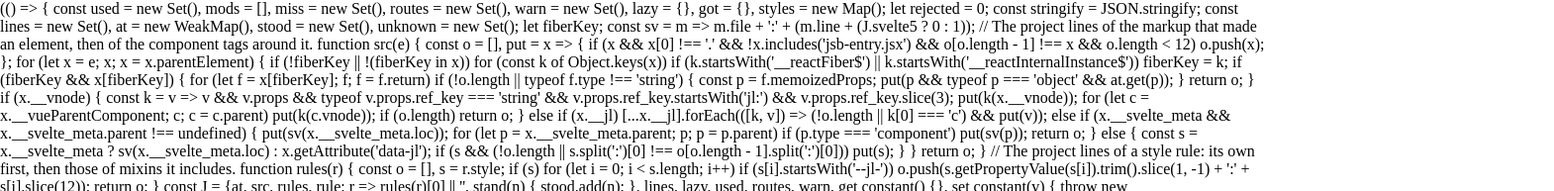
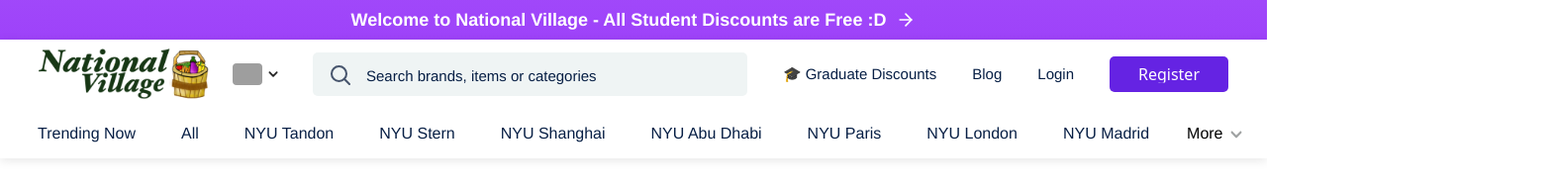
Before and after one commit to Michael-Susu12138/national-village, a React (Vite) app in the folder frontend/: page / in a window 1280 px wide. Shown: the top 193 px of the page at 99% size, 1570 px wide, since content can reach past the window. Built offline with nearby package versions, Linux system fonts and the light colour scheme; grey boxes are pictures that could not be loaded.

Commit message:
front-end v3.4 Christ

```diff
--- a/frontend/src/components/Footer/Footer.css
+++ b/frontend/src/components/Footer/Footer.css
@@ -1,8 +1,3 @@
-* {
-  display: block;
-  box-sizing: border-box;
-}
-
 a {
   text-decoration: none;
   color: #071f45;
--- a/frontend/src/pages/Home/Home.jsx
+++ b/frontend/src/pages/Home/Home.jsx
@@ -9,8 +9,8 @@
       <Alert />
       <Nav />
       <Card />
-      <Card />
-      <Card />
+      {/* <Card /> */}
+      {/* <Card /> */}
       <Footer />
     </>
   );
```
